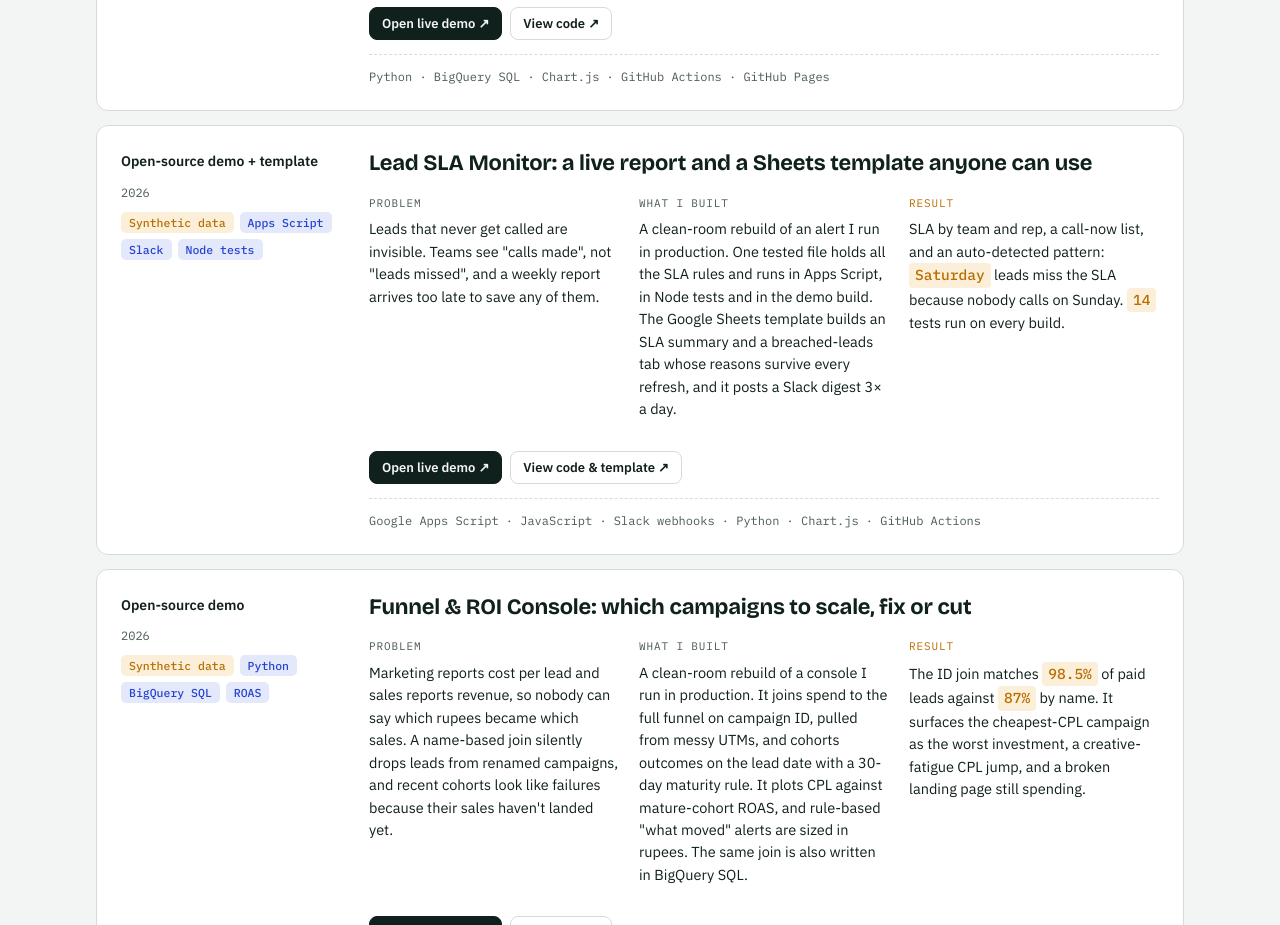
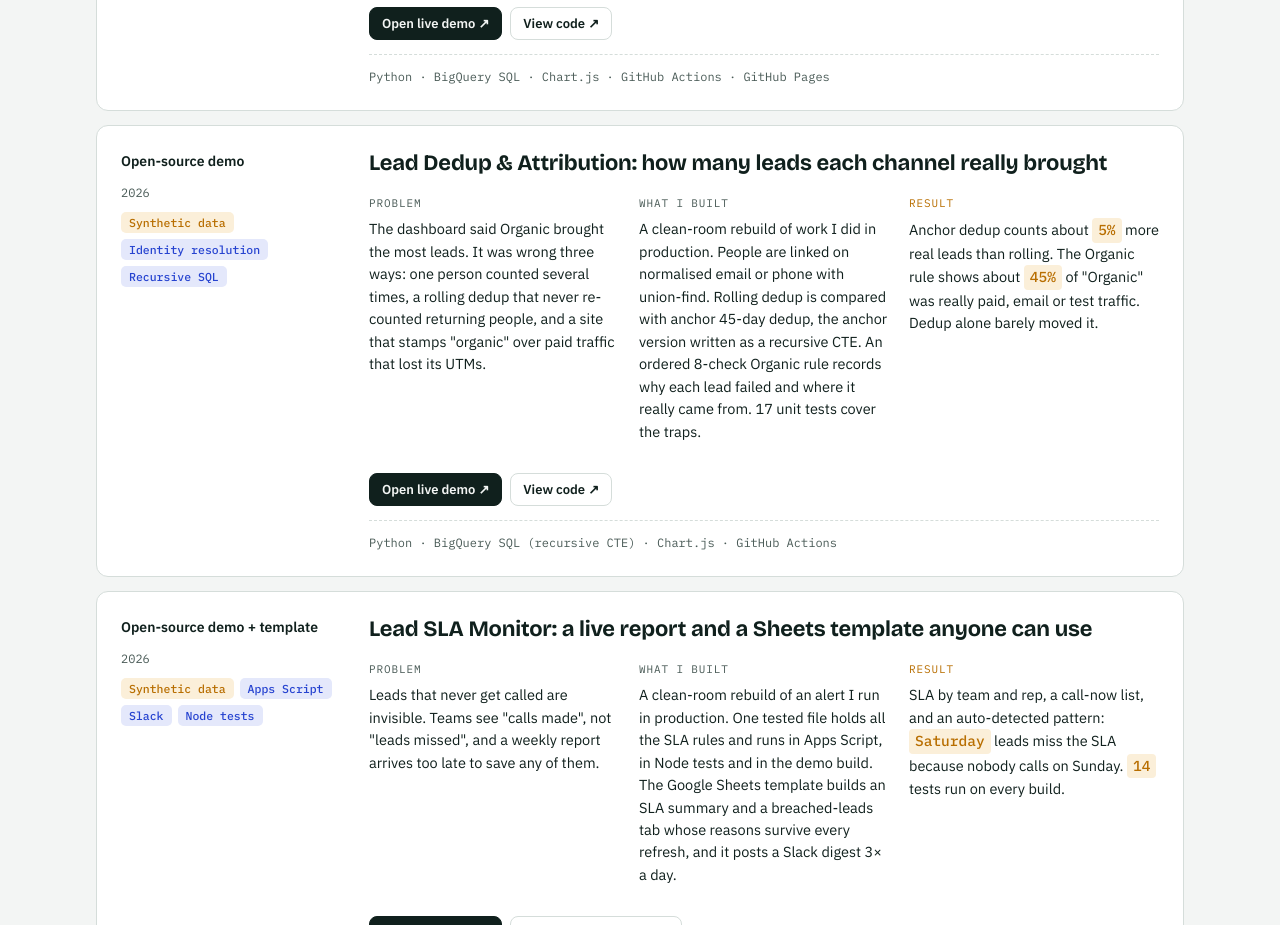
Before and after one commit to nikhilveerwani/nikhilveerwani.github.io, a plain HTML site: page index.html in a window 1280 px wide. Shown: the part 1580-2505 px from the top of the page. Drawn offline with nearby package versions, Linux system fonts and the light colour scheme.

Commit message:
Rewrite nikhilveerwani.github.io

```diff
--- a/index.html
+++ b/index.html
@@ -342,6 +342,24 @@ footer .wrap{display:flex;justify-content:space-between;gap:12px;flex-wrap:wrap;
           </dl>
           <div class="case-links"><a class="primary" href="https://nikhilveerwani.github.io/webinar-audience-console/" target="_blank" rel="noopener">Open live demo ↗</a><a href="https://github.com/nikhilveerwani/webinar-audience-console" target="_blank" rel="noopener">View code ↗</a></div>
           <div class="stack">Python · BigQuery SQL · Chart.js · GitHub Actions · GitHub Pages</div>
+        </div>
+      </article>
+
+      <article class="case" data-cat="demo data">
+        <div class="meta">
+          <div class="org">Open-source demo</div>
+          <div class="when">2026</div>
+          <div class="tags"><span class="demo-tag">Synthetic data</span><span class="tag">Identity resolution</span><span class="tag">Recursive SQL</span></div>
+        </div>
+        <div class="body">
+          <h3>Lead Dedup &amp; Attribution: how many leads each channel really brought</h3>
+          <dl class="pbr">
+            <div><dt>Problem</dt><dd>The dashboard said Organic brought the most leads. It was wrong three ways: one person counted several times, a rolling dedup that never re-counted returning people, and a site that stamps "organic" over paid traffic that lost its UTMs.</dd></div>
+            <div><dt>What I built</dt><dd>A clean-room rebuild of work I did in production. People are linked on normalised email or phone with union-find. Rolling dedup is compared with anchor 45-day dedup, the anchor version written as a recursive CTE. An ordered 8-check Organic rule records why each lead failed and where it really came from. 17 unit tests cover the traps.</dd></div>
+            <div class="res"><dt>Result</dt><dd>Anchor dedup counts about <span class="res-num">5%</span> more real leads than rolling. The Organic rule shows about <span class="res-num">45%</span> of "Organic" was really paid, email or test traffic. Dedup alone barely moved it.</dd></div>
+          </dl>
+          <div class="case-links"><a class="primary" href="https://nikhilveerwani.github.io/lead-dedup-attribution/" target="_blank" rel="noopener">Open live demo ↗</a><a href="https://github.com/nikhilveerwani/lead-dedup-attribution" target="_blank" rel="noopener">View code ↗</a></div>
+          <div class="stack">Python · BigQuery SQL (recursive CTE) · Chart.js · GitHub Actions</div>
         </div>
       </article>
 
```
Also changed, not shown: 1 other file.
